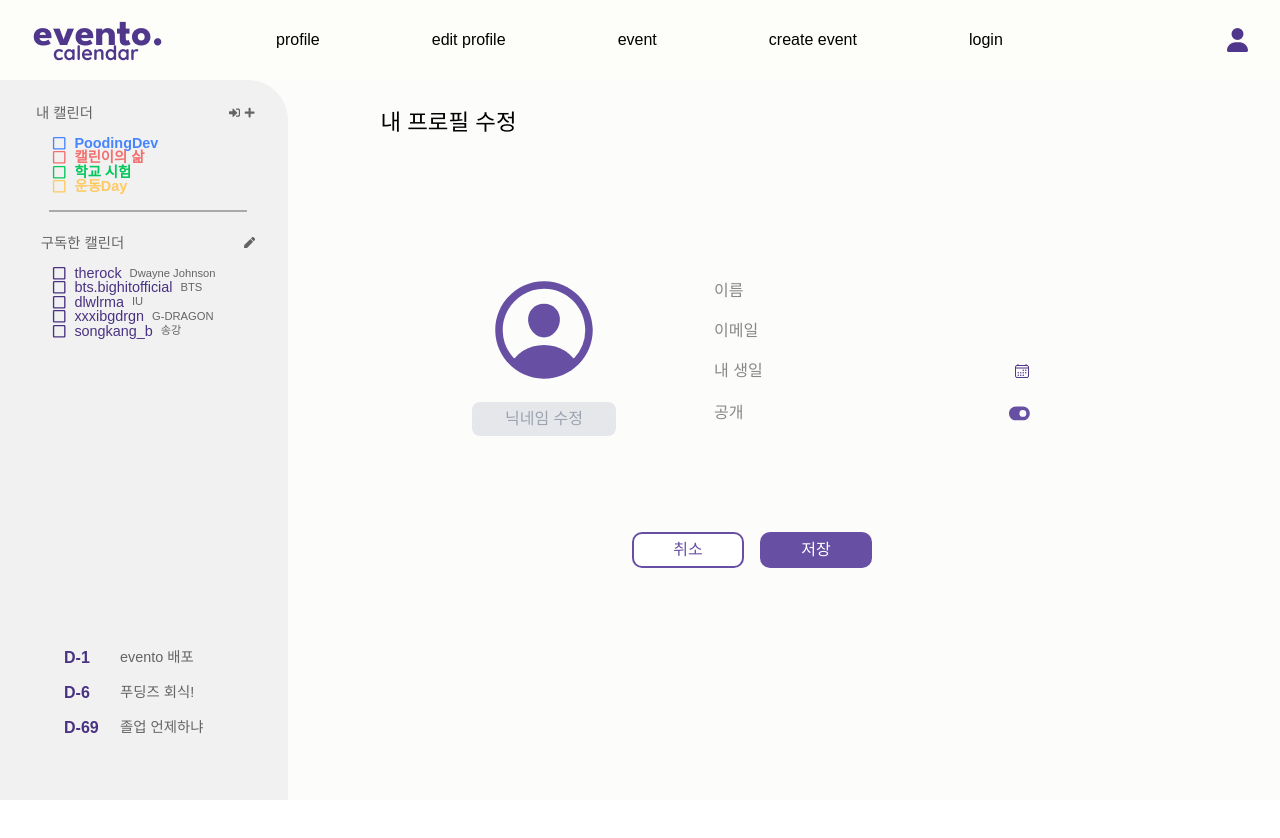
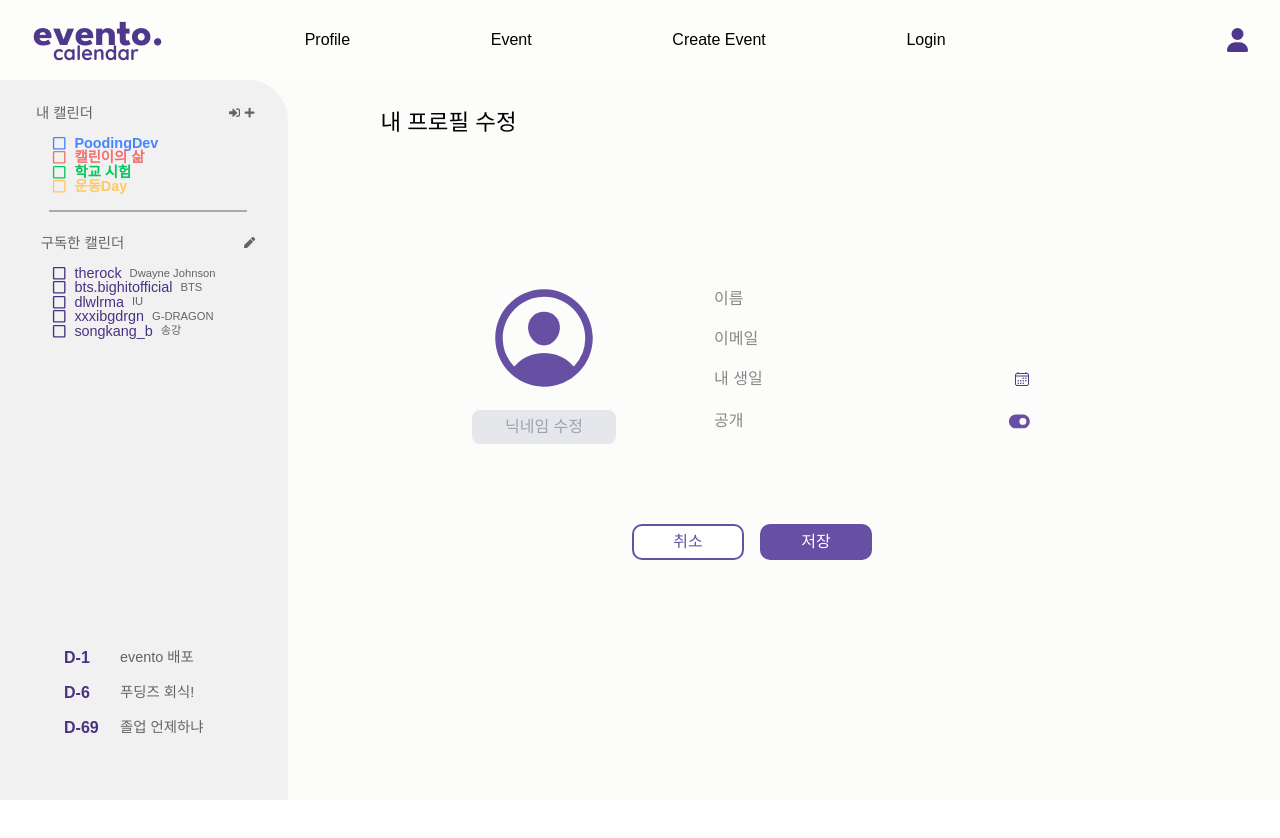
Before and after one commit to PoodingDev/Evento_FE, a React (Vite) app: page /profile/edit in a window 1280 px wide. Shown: the top 838 px of the page. After the commit the page ends 800 px from the top, so only its background shows below. Built offline with nearby package versions, Linux system fonts and the light colour scheme.

Commit message:
Feat: #4 #5  프로필 수정 페이지 스크롤 발생 방지

```diff
--- a/src/App.jsx
+++ b/src/App.jsx
@@ -33,7 +33,7 @@ export default function App() {
           <Route path="*" element={<LoginPostCode />} />
           <Route path="/" element={<Calendar />} />
           <Route path="/profile" element={<Profile />} />
-          <Route path="profile/edit" element={<ProfileEdit />} />
+          <Route path="/profile/edit" element={<ProfileEdit />} />
           //테스트용 - 모달을 페이지로 띄우기
           <Route path="event" element={<EventInfoModal />} />
           <Route path="new-event" element={<EventCreate />} />
--- a/src/components/Header.jsx
+++ b/src/components/Header.jsx
@@ -10,11 +10,10 @@ export default function Header() {
 
       {/* 작업할 때 아래 주석 처리 뜯고 하시면 편합니다 */}
 
-      <Link to="/profile">profile</Link>
-      <Link to="/profile/edit">edit profile</Link>
-      <Link to="/event">event</Link>
-      <Link to="/new-event">create event</Link>
-      <Link to="/login">login</Link>
+      <Link to="/profile">Profile</Link>
+      <Link to="/event">Event</Link>
+      <Link to="/new-event">Create Event</Link>
+      <Link to="/login">Login</Link>
       <Link to="/"></Link>
 
       <FontAwesomeIcon icon={faUser} className="text-2xl text-[#4F378B]" />
--- a/src/pages/Profile.jsx
+++ b/src/pages/Profile.jsx
@@ -6,7 +6,7 @@ import { Link, Navigate, useNavigate } from "react-router-dom";
 export default function Profile() {
   const navigate = useNavigate();
   const editClick = () =>
-    navigate("profile/edit", {
+    navigate("/profile/edit", {
       state: { userName, userNickname, userEmail, userBirth },
     });
   const userName = `이지금`;
--- a/src/pages/ProfileEdit.jsx
+++ b/src/pages/ProfileEdit.jsx
@@ -20,9 +20,9 @@ export default function ProfileEdit() {
         <div className="ml-[5rem] mt-[2rem] flex items-center text-center">
           <p className="text-[1.4rem]">&nbsp; 내 프로필 수정</p>
         </div>
-        <div className="flex flex-col items-center justify-center h-full">
-          <div className="h-[15rem] w-[40rem] -translate-x-[2rem] -translate-y-[0.5rem]">
-            <div className="flex -translate-y-[6rem] items-center justify-center space-x-[6rem]">
+        <div className="flex h-full -translate-x-[2rem] -translate-y-[6rem] flex-col items-center justify-center">
+          <div className="h-[15rem] w-[40rem]">
+            <div className="flex items-center justify-center space-x-[6rem]">
               <div className="flex flex-col items-center gap-3">
                 <IoPersonCircleOutline className="text-eventoPurpleBase h-[7.5rem] w-[7.5rem] object-cover" />
                 <input
@@ -58,7 +58,7 @@ export default function ProfileEdit() {
                 </li>
               </ul>
             </div>
-            <div className="flex justify-center space-x-[1rem]">
+            <div className="mt-[5rem] flex justify-center space-x-[1rem]">
               <button className="border-eventoPurpleBase text-eventoPurpleBase w-[7rem] gap-3 rounded-[0.625rem] border-2 bg-white px-3 py-2">
                 취소
               </button>
```
